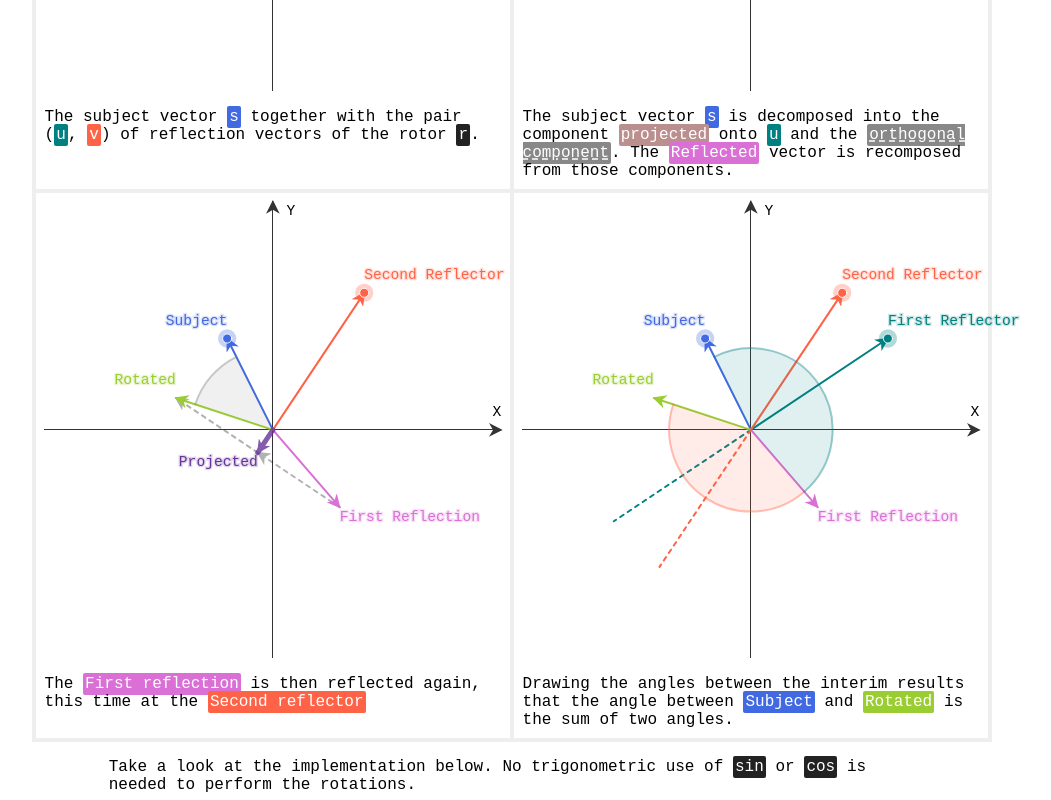
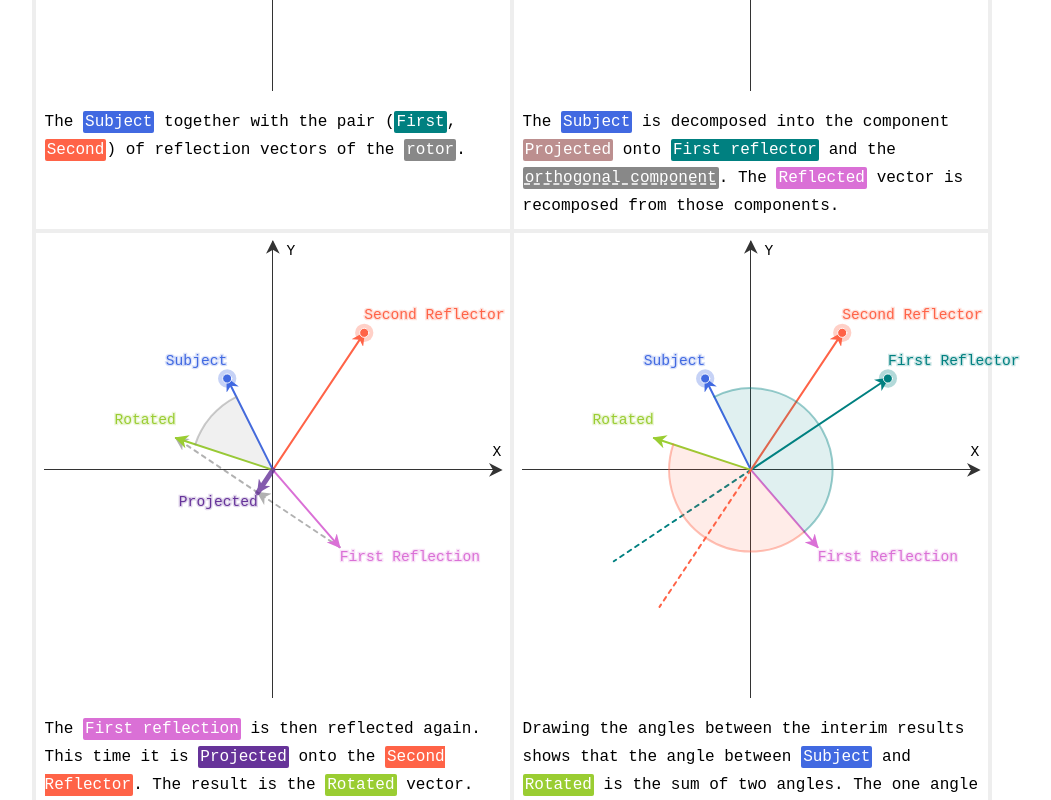
Before and after one commit to laszlokorte/rotor-reflect, a SvelteKit app: page / in a window 1280 px wide. Shown: the part 840-1640 px from the top of the page, without its empty margins (128-1179 px from the left). Built offline with nearby package versions, Linux system fonts and the light colour scheme.

Commit message:
improve explanation

```diff
--- a/src/routes/App.svelte
+++ b/src/routes/App.svelte
@@ -401,9 +401,10 @@
 <div class="grid">
     <figure class="grid-item">
         <figcaption>
-            The subject vector <code class="name-s">s</code> together with the
-            pair (<code class="name-u">u</code>, <code class="name-v">v</code>)
-            of reflection vectors of the rotor <code>r</code>.
+            The <code class="name-s">Subject</code> together with the pair (<code
+                class="name-u">First</code
+            >, <code class="name-v">Second</code>) of reflection vectors of the
+            <code style="background-color: #888;">rotor</code>.
         </figcaption>
         <svg
             class="canvas"
@@ -433,10 +434,10 @@
     </figure>
     <figure class="grid-item">
         <figcaption>
-            The subject vector <code class="name-s">s</code> is decomposed into
-            the component
-            <code style="background: RosyBrown;">projected</code> onto
-            <code class="name-u">u</code> and the
+            The <code class="name-s">Subject</code> is decomposed into the
+            component
+            <code style="background: RosyBrown;">Projected</code> onto
+            <code class="name-u">First reflector</code> and the
             <code
                 style="text-decoration: underline; text-decoration-style: dashed; background-color: #888;"
                 >orthogonal component</code
@@ -471,8 +472,11 @@
     <figure class="grid-item">
         <figcaption>
             The <code style="background-color: orchid;">First reflection</code>
-            is then reflected again, this time at the
-            <code class="name-v">Second reflector</code>
+            is then reflected again. This time it is
+            <code style="background-color: rebeccapurple;">Projected</code>
+            onto the
+            <code class="name-v">Second Reflector</code>. The result is the
+            <code style="background-color: yellowgreen;">Rotated</code> vector.
         </figcaption>
         <svg
             class="canvas"
@@ -506,10 +510,16 @@
     </figure>
     <figure class="grid-item">
         <figcaption>
-            Drawing the angles between the interim results that the angle
+            Drawing the angles between the interim results shows that the angle
             between <code class="name-s">Subject</code> and
-            <code style="background-color: yellowgreen">Rotated</code> is the sum
-            of two angles.
+            <code style="background-color: yellowgreen">Rotated</code> is the
+            sum of two angles. The one angle is twice the difference between
+            <code class="name-s">Subject</code>
+            and <code class="name-u">First Reflector</code>. The second angle is
+            twice the difference between the
+            <code style="background-color: orchid;">First Reflection</code>
+            and the
+            <code style="background-color: yellowgreen;">Rotated</code> result.
         </figcaption>
         <svg
             class="canvas"
@@ -680,6 +690,7 @@ const rotateHalf =
         display: block;
         overflow: visible;
         z-index: 100;
+        touch-action: none;
     }
 
     .vector {
@@ -760,6 +771,7 @@ const rotateHalf =
     }
 
     figcaption {
+        line-height: 1.75;
         order: 1;
         padding: 1ex;
         font-size: 1em;
```
